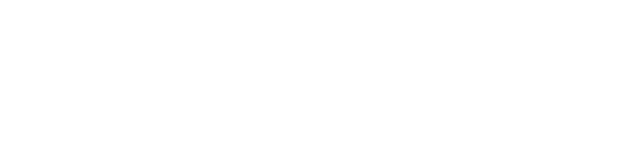
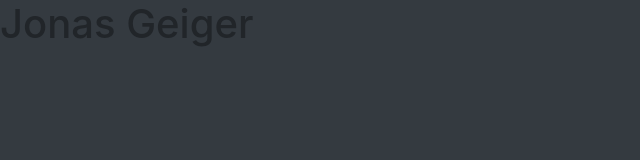
Before and after one commit to JG2401/jg2401.github.io, a plain HTML site: page index.html in a window 1280 px wide. Shown: the whole page, without its empty margins (0-640 px from the left). Drawn offline with nearby package versions, Linux system fonts and the light colour scheme.

Commit message:
created css folder and style.css

```diff
--- /dev/null
+++ b/css/style.css
@@ -0,0 +1,3 @@
+body{
+
+}
--- a/index.html
+++ b/index.html
@@ -6,10 +6,14 @@
     <meta charset="utf-8">
     <meta name="viewport" content="width=device-width, initial-scale=1, shrink-to-fit=no">
 
+    <!--CSS-->
+    <link rel="stylesheet" href="css/style.css">
+
     <!-- Bootstrap CSS -->
     <link rel="stylesheet" href="https://stackpath.bootstrapcdn.com/bootstrap/4.3.1/css/bootstrap.min.css" integrity="sha384-ggOyR0iXCbMQv3Xipma34MD+dH/1fQ784/j6cY/iJTQUOhcWr7x9JvoRxT2MZw1T" crossorigin="anonymous">
   </head>
-  <body>
+  <body class="bg-dark">
+      <h1>Jonas Geiger</h1>
 
     <!-- Optional JavaScript -->
     <!-- jQuery first, then Popper.js, then Bootstrap JS -->
```
